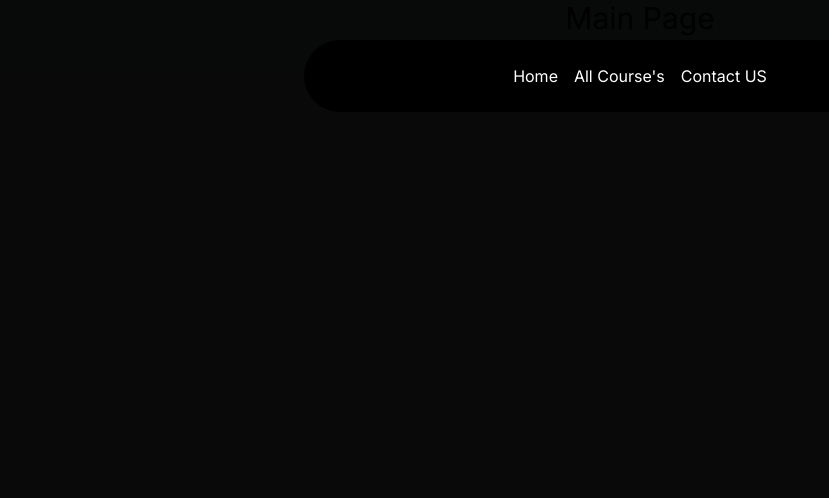
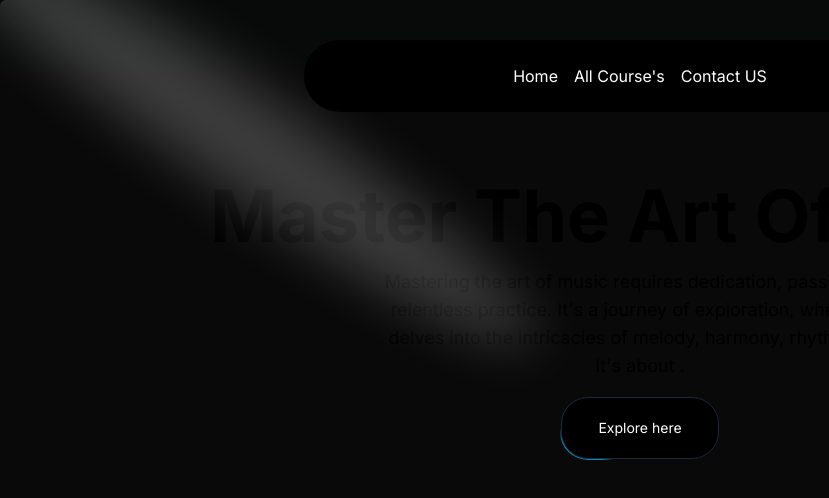
Before and after one commit to Sonu8544/Next-js-front-end, a Next.js app: page / in a window 1280 px wide. Shown: the top 498 px of the page, without its empty margins (0-829 px from the left). Built offline with nearby package versions, Linux system fonts and the light colour scheme.

Commit message:
DEV home page with animated effect

```diff
--- a/src/app/layout.tsx
+++ b/src/app/layout.tsx
@@ -20,7 +20,7 @@
     <html lang="en" className="dark">
       <body className={inter.className}>
         <div className="relative w-full flex items-center justify-center" >
-        <Navbar />
+          <Navbar />
         </div>
         {children}
       </body>
--- a/src/app/page.tsx
+++ b/src/app/page.tsx
@@ -1,7 +1,9 @@
+import HeroSection from "@/components/HeroSection";
+
 export default function Home() {
   return (
     <main className="min-h-screen bg-black/[0.96] antialiased bg-grid-white/[0.02]">
-      <h1 className="text-3xl text-center">Main Page</h1>
+      <HeroSection />
     </main>
   );
 }
--- /dev/null
+++ b/src/components/HeroSection.tsx
@@ -0,0 +1,30 @@
+import Link from 'next/link'; // Assuming you're importing Link from 'next/link' correctly
+import { Spotlight } from "./ui/Spotlight";
+import { Button } from "./ui/moving-border";
+
+
+export default function HeroSection() {
+    return (
+        <div className="text-2xl h-auto md:h-[40rem] rounded-md flex flex-col items-center justify-center relative overflow-hidden mx-auto py-10 md:py-0">
+            <div className="p-4 relative z-10 w-full text-center">
+                <Spotlight
+                    className="-top-40 right-0 md:left-60 md:-top-20"
+                    fill="white"
+                />
+                <h1 className="mt-20 md:mt-0 text-4xl md:text-7xl font-bold" >
+                    Master The Art Of Music
+                </h1>
+                <p className='mt-4 font-normal text-base md:text-lg text-natural-300 max-w-lg mx-auto'>
+                    Mastering the art of music requires dedication, passion, and relentless practice. It's a journey of exploration, where one delves into the intricacies of melody, harmony, rhythm, and It's about .
+                </p>
+                <div className='mt-4'>
+                    <Link href={"/courses"}>
+                        <Button borderRadius='1.75rem' className="bg-white dark:bg-black text-black dark:text-white">
+                            Explore here
+                        </Button>
+                    </Link>
+                </div>
+            </div>
+        </div>
+    );
+}
--- /dev/null
+++ b/src/components/ui/Spotlight.tsx
@@ -0,0 +1,56 @@
+import React from "react";
+import { cn } from "@/utils/cn";
+
+type SpotlightProps = {
+  className?: string;
+  fill?: string;
+};
+
+export const Spotlight = ({ className, fill }: SpotlightProps) => {
+  return (
+    <svg
+      className={cn(
+        "animate-spotlight pointer-events-none absolute z-[1]  h-[169%] w-[138%] lg:w-[84%] opacity-0",
+        className
+      )}
+      xmlns="http://www.w3.org/2000/svg"
+      viewBox="0 0 3787 2842"
+      fill="none"
+    >
+      <g filter="url(#filter)">
+        <ellipse
+          cx="1924.71"
+          cy="273.501"
+          rx="1924.71"
+          ry="273.501"
+          transform="matrix(-0.822377 -0.568943 -0.568943 0.822377 3631.88 2291.09)"
+          fill={fill || "white"}
+          fillOpacity="0.21"
+        ></ellipse>
+      </g>
+      <defs>
+        <filter
+          id="filter"
+          x="0.860352"
+          y="0.838989"
+          width="3785.16"
+          height="2840.26"
+          filterUnits="userSpaceOnUse"
+          colorInterpolationFilters="sRGB"
+        >
+          <feFlood floodOpacity="0" result="BackgroundImageFix"></feFlood>
+          <feBlend
+            mode="normal"
+            in="SourceGraphic"
+            in2="BackgroundImageFix"
+            result="shape"
+          ></feBlend>
+          <feGaussianBlur
+            stdDeviation="151"
+            result="effect1_foregroundBlur_1065_8"
+          ></feGaussianBlur>
+        </filter>
+      </defs>
+    </svg>
+  );
+};
--- /dev/null
+++ b/src/components/ui/moving-border.tsx
@@ -0,0 +1,139 @@
+"use client";
+import React from "react";
+import {
+  motion,
+  useAnimationFrame,
+  useMotionTemplate,
+  useMotionValue,
+  useTransform,
+} from "framer-motion";
+import { useRef } from "react";
+import { cn } from "@/utils/cn";
+
+export function Button({
+  borderRadius = "1.75rem",
+  children,
+  as: Component = "button",
+  containerClassName,
+  borderClassName,
+  duration,
+  className,
+  ...otherProps
+}: {
+  borderRadius?: string;
+  children: React.ReactNode;
+  as?: any;
+  containerClassName?: string;
+  borderClassName?: string;
+  duration?: number;
+  className?: string;
+  [key: string]: any;
+}) {
+  return (
+    <Component
+      className={cn(
+        "bg-transparent relative text-xl  h-16 w-40 p-[1px] overflow-hidden ",
+        containerClassName
+      )}
+      style={{
+        borderRadius: borderRadius,
+      }}
+      {...otherProps}
+    >
+      <div
+        className="absolute inset-0"
+        style={{ borderRadius: `calc(${borderRadius} * 0.96)` }}
+      >
+        <MovingBorder duration={duration} rx="30%" ry="30%">
+          <div
+            className={cn(
+              "h-20 w-20 opacity-[0.8] bg-[radial-gradient(var(--sky-500)_40%,transparent_60%)]",
+              borderClassName
+            )}
+          />
+        </MovingBorder>
+      </div>
+
+      <div
+        className={cn(
+          "relative bg-slate-900/[0.8] border border-slate-800 backdrop-blur-xl text-white flex items-center justify-center w-full h-full text-sm antialiased",
+          className
+        )}
+        style={{
+          borderRadius: `calc(${borderRadius} * 0.96)`,
+        }}
+      >
+        {children}
+      </div>
+    </Component>
+  );
+}
+
+export const MovingBorder = ({
+  children,
+  duration = 2000,
+  rx,
+  ry,
+  ...otherProps
+}: {
+  children: React.ReactNode;
+  duration?: number;
+  rx?: string;
+  ry?: string;
+  [key: string]: any;
+}) => {
+  const pathRef = useRef<any>();
+  const progress = useMotionValue<number>(0);
+
+  useAnimationFrame((time) => {
+    const length = pathRef.current?.getTotalLength();
+    if (length) {
+      const pxPerMillisecond = length / duration;
+      progress.set((time * pxPerMillisecond) % length);
+    }
+  });
+
+  const x = useTransform(
+    progress,
+    (val) => pathRef.current?.getPointAtLength(val).x
+  );
+  const y = useTransform(
+    progress,
+    (val) => pathRef.current?.getPointAtLength(val).y
+  );
+
+  const transform = useMotionTemplate`translateX(${x}px) translateY(${y}px) translateX(-50%) translateY(-50%)`;
+
+  return (
+    <>
+      <svg
+        xmlns="http://www.w3.org/2000/svg"
+        preserveAspectRatio="none"
+        className="absolute h-full w-full"
+        width="100%"
+        height="100%"
+        {...otherProps}
+      >
+        <rect
+          fill="none"
+          width="100%"
+          height="100%"
+          rx={rx}
+          ry={ry}
+          ref={pathRef}
+        />
+      </svg>
+      <motion.div
+        style={{
+          position: "absolute",
+          top: 0,
+          left: 0,
+          display: "inline-block",
+          transform,
+        }}
+      >
+        {children}
+      </motion.div>
+    </>
+  );
+};
--- a/tailwind.config.ts
+++ b/tailwind.config.ts
@@ -1,5 +1,21 @@
 import type { Config } from "tailwindcss";
+const colors = require("tailwindcss/colors");
 
+const {
+  default: flattenColorPalette,
+  }= require("tailwindcss/lib/util/flattenColorPalette");
+
+
+function addVariablesForColors({ addBase, theme }: any) {
+  let allColors = flattenColorPalette(theme("colors"));
+  let newVars = Object.fromEntries(
+    Object.entries(allColors).map(([key, val]) => [`--${key}`, val])
+  );
+
+  addBase({
+    ":root": newVars,
+  });
+}
 const config: Config = {
   content: [
     "./src/pages/**/*.{js,ts,jsx,tsx,mdx}",
@@ -7,8 +23,24 @@
     "./src/app/**/*.{js,ts,jsx,tsx,mdx}",
   ],
   darkMode: "class",
+
   theme: {
     extend: {
+      animation: {
+        spotlight: "spotlight 2s ease .75s 1 forwards",
+      },
+      keyframes: {
+        spotlight: {
+          "0%": {
+            opacity: 0,
+            transform: "translate(-72%, -62%) scale(0.5)",
+          },
+          "100%": {
+            opacity: 1,
+            transform: "translate(-50%,-40%) scale(1)",
+          },
+        },
+      },
       backgroundImage: {
         "gradient-radial": "radial-gradient(var(--tw-gradient-stops))",
         "gradient-conic":
@@ -16,6 +48,10 @@
       },
     },
   },
-  plugins: [],
+  plugins: [
+    addVariablesForColors
+  ],
 };
+
+
 export default config;
```
